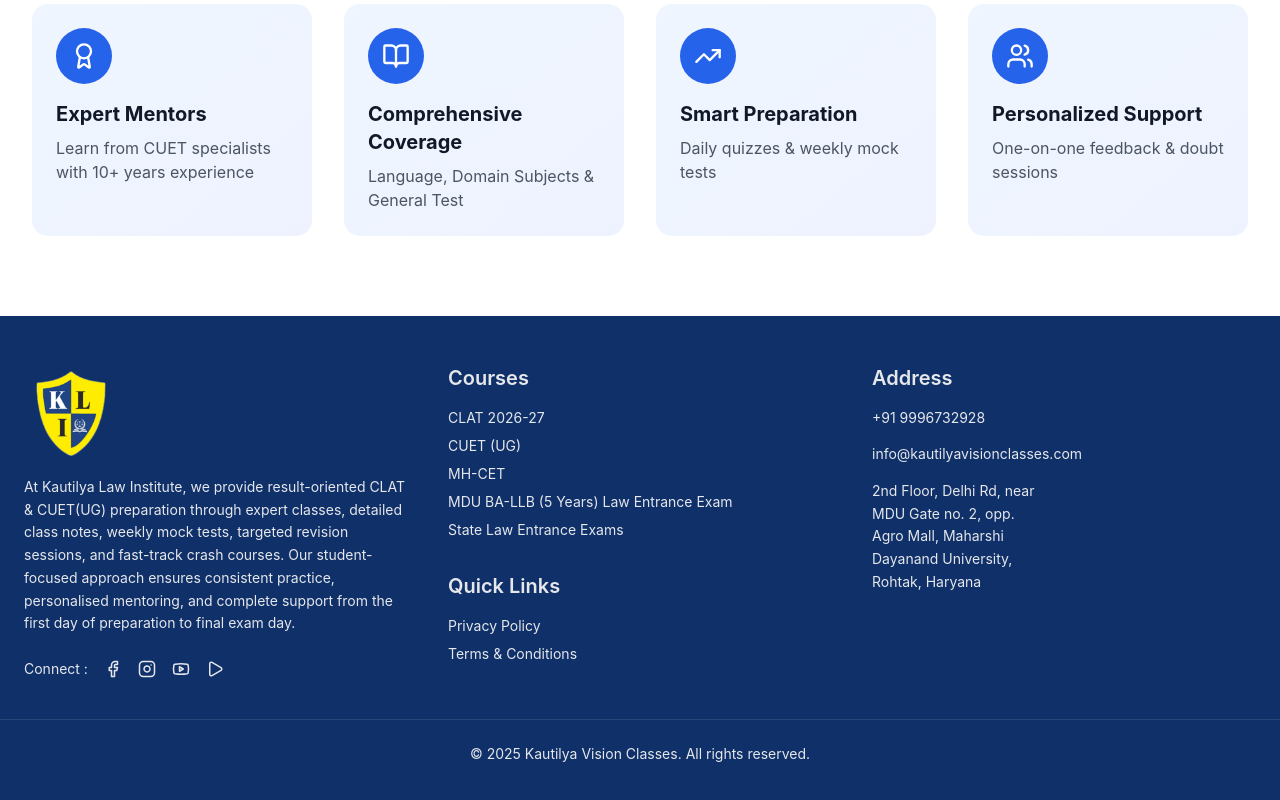
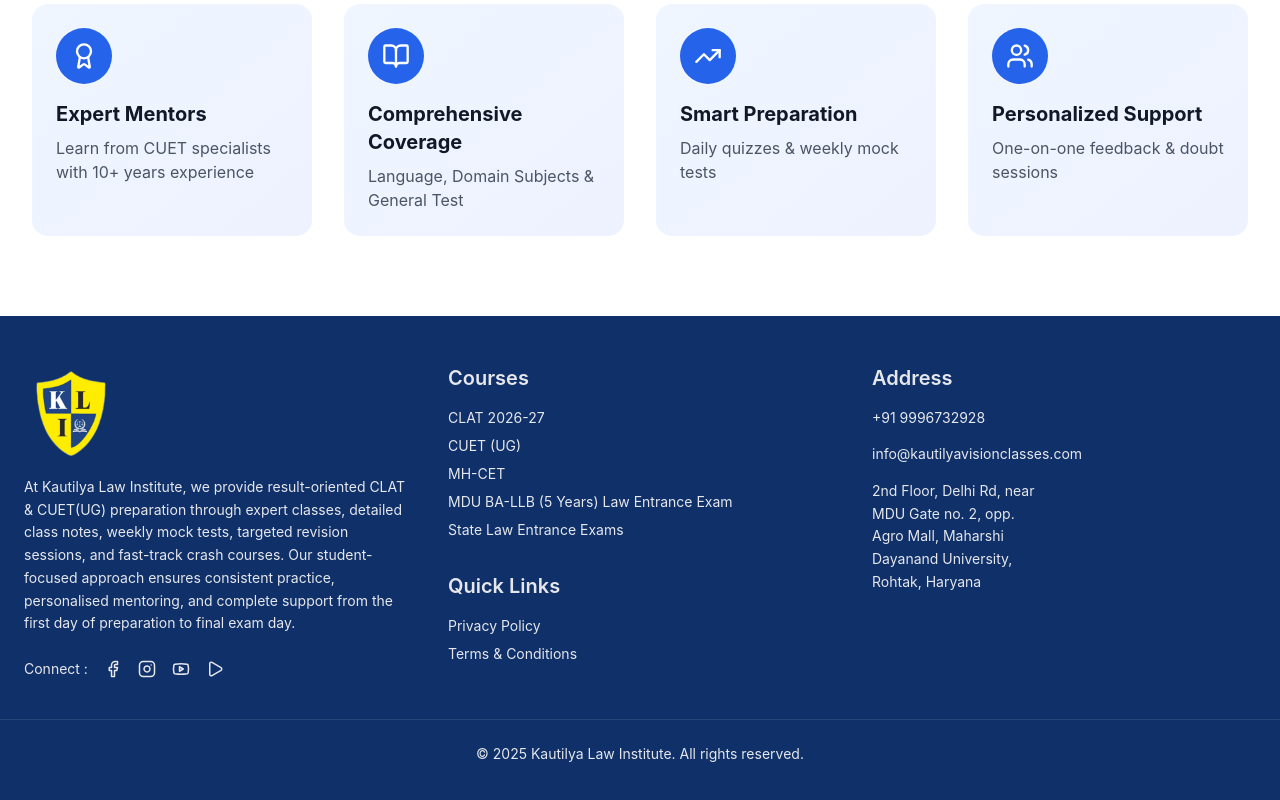
Before and after one commit to Neerajupadhyay143/KautilyaClasses, a React (Vite) app: page / in a window 1280 px wide. Shown: the part 2501-3301 px from the top of the page. Built offline with nearby package versions, Linux system fonts and the light colour scheme; no server answers.

Commit message:
footer name changes

```diff
--- a/src/Components/LandingPage/Footer.jsx
+++ b/src/Components/LandingPage/Footer.jsx
@@ -126,7 +126,7 @@
             {/* Bottom bar */}
             <div className="text-center border-t border-white/10 mt-10 pt-6">
                 <p className="text-sm">
-                    © 2025 Kautilya Vision Classes. All rights reserved.
+                    © 2025 Kautilya Law Institute. All rights reserved.
                 </p>
             </div>
         </footer>
```
